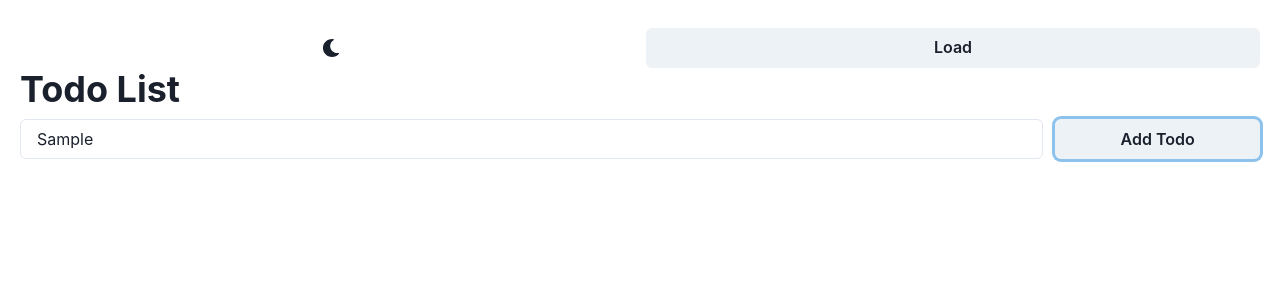
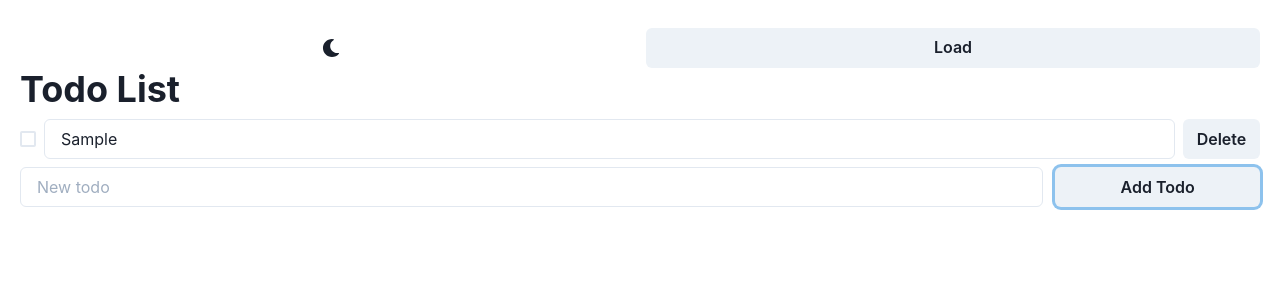
Before and after one commit to maxcore25/react-mobx-todo-list, a React (Create React App) app: page / in a window 1280 px wide. Both pictures are taken after typing "Sample" into the empty fields and a click on the button "Add Todo". Shown: the top 300 px of the page. Built offline with nearby package versions, Linux system fonts and the light colour scheme.

Commit message:
Add Todo Item Function Written And MobX Installed

```diff
--- a/package.json
+++ b/package.json
@@ -14,6 +14,8 @@
     "@types/react": "^16.9.0",
     "@types/react-dom": "^16.9.0",
     "framer-motion": ">=3.0.0",
+    "mobx": "^6.7.0",
+    "mobx-react-lite": "^3.4.0",
     "react": "^17.0.1",
     "react-dom": "^17.0.1",
     "react-icons": "^3.0.0",
--- a/src/components/TodoAdd.tsx
+++ b/src/components/TodoAdd.tsx
@@ -1,13 +1,19 @@
-import * as React from "react";
-import { Button, Input, Grid } from "@chakra-ui/react";
+import * as React from 'react';
+import { Button, Input, Grid } from '@chakra-ui/react';
+import { observer } from 'mobx-react-lite';
+import todoStore from '../store';
 
 function TodoAdd() {
   return (
-    <Grid pt={2} templateColumns="5fr 1fr" columnGap="3">
-      <Input placeholder="New todo" />
-      <Button>Add Todo</Button>
+    <Grid pt={2} templateColumns='5fr 1fr' columnGap='3'>
+      <Input
+        placeholder='New todo'
+        value={todoStore.newTodo}
+        onChange={e => (todoStore.newTodo = e.target.value)}
+      />
+      <Button onClick={() => todoStore.addTodo()}>Add Todo</Button>
     </Grid>
   );
 }
 
-export default TodoAdd;
+export default observer(TodoAdd);
--- a/src/components/TodoList.tsx
+++ b/src/components/TodoList.tsx
@@ -1,13 +1,15 @@
-import * as React from "react";
-import { Button, Input, Flex, Checkbox, Heading } from "@chakra-ui/react";
+import * as React from 'react';
+import { Button, Input, Flex, Checkbox, Heading } from '@chakra-ui/react';
+import todoStore from '../store';
+import { observer } from 'mobx-react-lite';
 
 function TodoListItems() {
   return (
     <>
-      {[].map((todo: { id: number; text: string }) => (
+      {todoStore.todos.map((todo: { id: number; text: string }) => (
         <Flex pt={2} key={todo.id}>
           <Checkbox />
-          <Input mx={2} value={todo.text} />
+          <Input mx={2} value={todo.text} isReadOnly />
           <Button>Delete</Button>
         </Flex>
       ))}
@@ -15,11 +17,13 @@ function TodoListItems() {
   );
 }
 
+const TodoListItemsObserver = observer(TodoListItems);
+
 function TodoList() {
   return (
     <>
       <Heading>Todo List</Heading>
-      <TodoListItems />
+      <TodoListItemsObserver />
     </>
   );
 }
--- a/src/store.ts
+++ b/src/store.ts
@@ -1,3 +1,5 @@
+import { makeAutoObservable } from 'mobx';
+
 // Standard interface and functions
 export interface Todo {
   id: number;
@@ -5,22 +7,22 @@ export interface Todo {
   done: boolean;
 }
 
-export const updateTodo = (todos: Todo[], id: number, text: string): Todo[] =>
-  todos.map((todo) => ({
-    ...todo,
-    text: todo.id === id ? text : todo.text,
-  }));
+// export const updateTodo = (todos: Todo[], id: number, text: string): Todo[] =>
+//   todos.map((todo) => ({
+//     ...todo,
+//     text: todo.id === id ? text : todo.text,
+//   }));
 
-export const toggleTodo = (todos: Todo[], id: number): Todo[] =>
-  todos.map((todo) => ({
-    ...todo,
-    done: todo.id === id ? !todo.done : todo.done,
-  }));
+// export const toggleTodo = (todos: Todo[], id: number): Todo[] =>
+//   todos.map((todo) => ({
+//     ...todo,
+//     done: todo.id === id ? !todo.done : todo.done,
+//   }));
 
-export const removeTodo = (todos: Todo[], id: number): Todo[] =>
-  todos.filter((todo) => todo.id !== id);
+const removeTodo = (todos: Todo[], id: number): Todo[] =>
+  todos.filter(todo => todo.id !== id);
 
-export const addTodo = (todos: Todo[], text: string): Todo[] => [
+const addTodo = (todos: Todo[], text: string): Todo[] => [
   ...todos,
   {
     id: Math.max(0, Math.max(...todos.map(({ id }) => id))) + 1,
@@ -28,3 +30,21 @@ export const addTodo = (todos: Todo[], text: string): Todo[] => [
     done: false,
   },
 ];
+
+// MobX implementation
+class TodoStore {
+  todos: Todo[] = [];
+  newTodo: string = '';
+
+  constructor() {
+    makeAutoObservable(this);
+  }
+
+  addTodo() {
+    this.todos = addTodo(this.todos, this.newTodo);
+    this.newTodo = '';
+  }
+}
+
+const todoStore = new TodoStore();
+export default todoStore;
```
Also changed, not shown: 1 other file (tests, documents, lock files or other folders).
